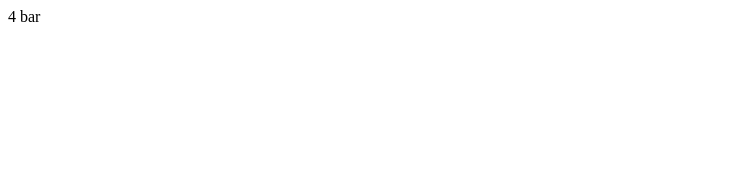
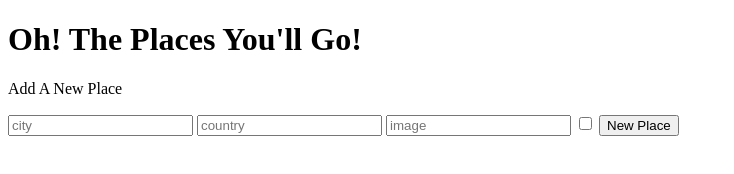
Before and after one commit to sharonmertens/coders_choice, a website: page public/index.html in a window 1280 px wide. Shown: the whole page, without its empty margins (0-734 px from the left). Drawn offline with nearby package versions, Linux system fonts and the light colour scheme.

Commit message:
form created

```diff
--- a/public/index.html
+++ b/public/index.html
@@ -7,7 +7,14 @@
     <script src="/js/app.js" charset="utf-8"></script>
   </head>
   <body ng-controller="MyController as ctrl">
-    {{2+2}}
-    {{ctrl.foo}}
+    <h1>Oh! The Places You'll Go!</h1>
+    <form>
+      <p>Add A New Place</p>
+      <input type="text" placeholder="city"/>
+      <input type="text" placeholder="country"/>
+      <input type="text" placeholder="image">
+      <input type="checkbox"/>
+      <input type="submit" value="New Place"/>
+    </form>
   </body>
 </html>
```
